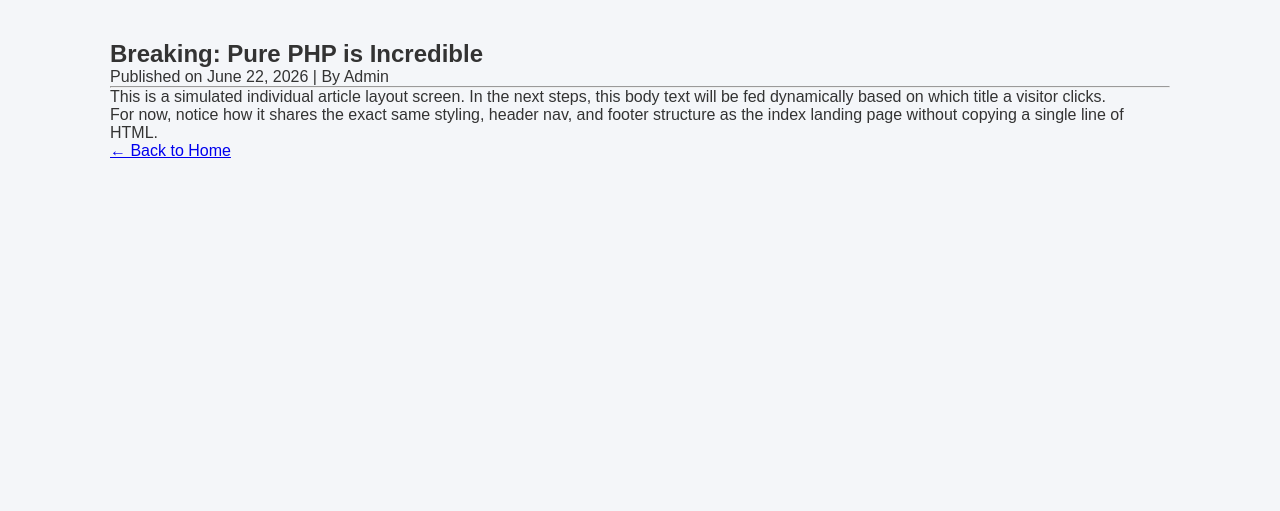
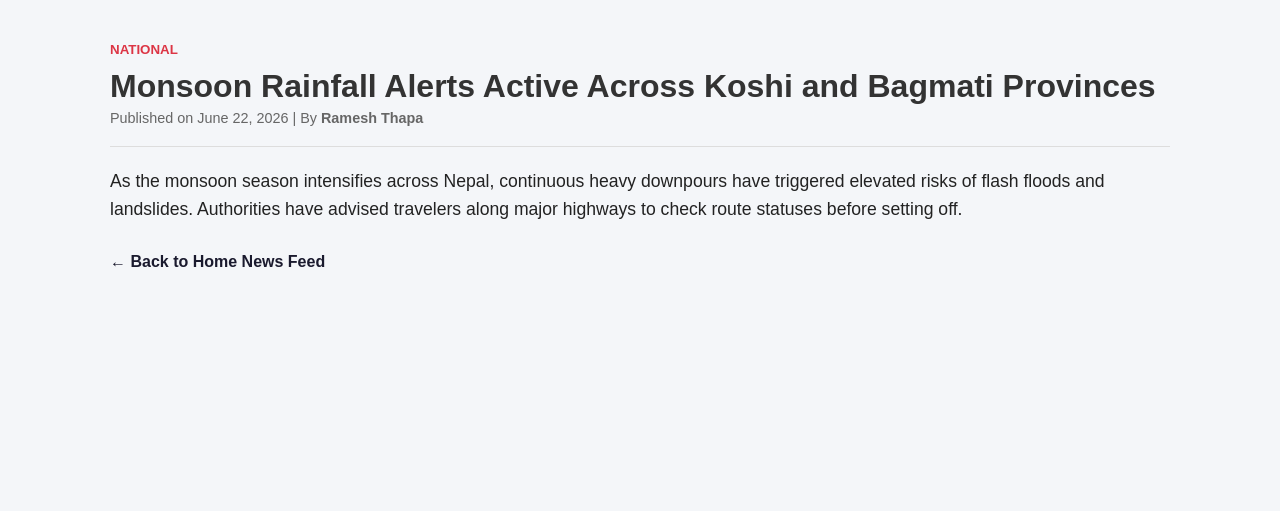
Before and after one commit to rabishrestha/php-cms-step-by-step, a PHP site: page /bim4projects/blog-view.php?slug=monsoon-rainfall-alerts-koshi-bagmati in a window 1280 px wide. Shown: the part 110-621 px from the top of the page. Run offline with PHP 8.4, Linux system fonts and the light colour scheme.

Commit message:
Unit 2 Complete: Embedded a multidimensional associative array feed with foreach loop constraints

```diff
--- /dev/null
+++ b/config/config.php
@@ -0,0 +1,19 @@
+<?php
+// Start session globally
+if (session_status() === PHP_SESSION_NONE) {
+    session_start();
+}
+
+// 1. URL Constants (For the browser - CSS, JS, Images, Links)
+define('BASE_URL', 'http://localhost/bim4projects/g0/news/public/');
+
+// 2. Filesystem Path Constants (For PHP internal includes/requires)
+// __DIR__ pointing to the config folder, so dirname(__DIR__) gets the project root
+define('ROOT_PATH', dirname(__DIR__) . '/');
+define('TEMPLATE_PATH', ROOT_PATH . 'templates/');
+define('SRC_PATH', ROOT_PATH . 'src/');
+
+// Error Reporting
+ini_set('display_errors', 1);
+ini_set('display_startup_errors', 1);
+error_reporting(E_ALL);
--- a/public/blog-view.php
+++ b/public/blog-view.php
@@ -1,20 +1,62 @@
 <?php
-include_once __DIR__ . '/../templates/header.php';
+// 1. Pull in configurations and path constants
+require_once __DIR__ . '/../config/config.php';
+
+// 2. Load our simulated database array
+require_once SRC_PATH . 'database/mock_posts.php';
+
+// 3. Capture the 'slug' from the URL parameter ($_GET)
+// If no slug is provided, default it to an empty string
+$slug = isset($_GET['slug']) ? trim($_GET['slug']) : '';
+
+// 4. Search our mock data array for an article with a matching slug
+$currentPost = null;
+foreach ($posts as $post) {
+    if ($post['slug'] === $slug) {
+        $currentPost = $post;
+        break; // Stop looking once we find it
+    }
+}
+
+// 5. Load the global header layout template
+require_once TEMPLATE_PATH . 'header.php';
 ?>
 
 <main class="content-area">
-    <article class="single-post">
-        <h1>Breaking: Pure PHP is Incredible</h1>
-        <p class="meta">Published on June 22, 2026 | By Admin</p>
-        <hr>
-        <div class="post-body">
-            <p>This is a simulated individual article layout screen. In the next steps, this body text will be fed dynamically based on which title a visitor clicks.</p>
-            <p>For now, notice how it shares the exact same styling, header nav, and footer structure as the index landing page without copying a single line of HTML.</p>
+    <?php if ($currentPost): ?>
+        <!-- ARTICLE FOUND: Display the dynamic news data -->
+        <article class="single-post">
+            <small style="color: #dc3545; font-weight: bold; text-transform: uppercase;">
+                <?= htmlspecialchars($currentPost['category']); ?>
+            </small>
+            <h1 style="font-size: 2rem; margin: 10px 0 5px 0;">
+                <?= htmlspecialchars($currentPost['title']); ?>
+            </h1>
+            <p class="meta" style="color: #666; font-size: 0.9rem; margin-bottom: 20px;">
+                Published on <?= htmlspecialchars($currentPost['published_at']); ?> | By <strong><?= htmlspecialchars($currentPost['author']); ?></strong>
+            </p>
+            <hr style="border: 0; border-top: 1px solid #ddd; margin-bottom: 20px;">
+
+            <div class="post-body" style="font-size: 1.1rem; line-height: 1.6; color: #222;">
+                <!-- The main news content -->
+                <p><?= htmlspecialchars($currentPost['content']); ?></p>
+            </div>
+
+            <a href="index.php" style="display: inline-block; margin-top: 30px; color: #1a1a2e; text-decoration: none; font-weight: bold;">
+                &larr; Back to Home News Feed
+            </a>
+        </article>
+    <?php else: ?>
+        <!-- ERROR STATE: User manipulated the URL or the article does not exist -->
+        <div class="error-box" style="text-align: center; padding: 40px; background: #fff; border-radius: 8px;">
+            <h2 style="color: #dc3545;">📰 Article Not Found</h2>
+            <p>The news story you are trying to read does not exist or has been archived.</p>
+            <a href="index.php" style="color: #1a1a2e; font-weight: bold;">Return to Home Page</a>
         </div>
-        <a href="index.php">&larr; Back to Home</a>
-    </article>
+    <?php endif; ?>
 </main>
 
 <?php
-include_once __DIR__ . '/../templates/footer.php';
+// 6. Load the global footer layout template
+require_once TEMPLATE_PATH . 'footer.php';
 ?>
--- /dev/null
+++ b/src/database/mock_posts.php
@@ -0,0 +1,71 @@
+<?php
+// Simulated database table for Hamro News articles
+
+$posts = [
+    [
+        'id' => 1,
+        'title' => 'Monsoon Rainfall Alerts Active Across Koshi and Bagmati Provinces',
+        'slug' => 'monsoon-rainfall-alerts-koshi-bagmati',
+        'summary' => 'The Department of Hydrology and Meteorology issues warnings urging caution in mountainous areas due to rising river levels.',
+        'content' => 'As the monsoon season intensifies across Nepal, continuous heavy downpours have triggered elevated risks of flash floods and landslides. Authorities have advised travelers along major highways to check route statuses before setting off.',
+        'category' => 'National',
+        'author' => 'Ramesh Thapa',
+        'published_at' => 'June 22, 2026',
+        'image' => 'monsoon.jpg'
+    ],
+    [
+        'id' => 2,
+        'title' => 'Nepal Tourism Board Reports Surge in Summer Trekking Registrations',
+        'slug' => 'nepal-tourism-board-trekking-surge',
+        'summary' => 'Despite the seasonal rains, off-peak high-altitude trekking applications see a noticeable rise from international adventure enthusiasts.',
+        'content' => 'The Nepal Tourism Board highlighted a growing market segment shifting toward unique flora and rain-shadow region treks like Upper Mustang and Dolpo, marking a solid boost for local teahouses.',
+        'category' => 'Tourism',
+        'author' => 'Sita Shrestha',
+        'published_at' => 'June 21, 2026',
+        'image' => 'tourism.jpg'
+    ],
+    [
+        'id' => 3,
+        'title' => 'Kathmandu Tech Hub Initiative Launches Free Coding Bootcamps for Youth',
+        'slug' => 'kathmandu-tech-hub-free-coding-bootcamp',
+        'summary' => 'A new collaborative ecosystem aims to upskill 5,000 local developers in modern programming stacks over the next year.',
+        'content' => 'Backing local digital transformation efforts, industry leaders in Lalitpur and Kathmandu have pooled resources to create open-access tech institutes. The goal is to establish Nepal as an emerging regional software service hub.',
+        'category' => 'Technology',
+        'author' => 'Anil Tamang',
+        'published_at' => 'June 19, 2026',
+        'image' => 'tech.jpg'
+    ],
+    [
+        'id' => 4,
+        'title' => 'Nepal Cricket Team Secures Thrilling Victory in T20 Tri-Series Opener',
+        'slug' => 'nepal-cricket-team-win-t20-tri-series',
+        'summary' => 'A spectacular final-over boundary seals the win for Nepal in front of a packed, roaring crowd at the TU Cricket Ground.',
+        'content' => 'The national team showcased exceptional death-overs bowling before chasing down a target of 168 runs with only two balls to spare. The outstanding performance sets an optimistic tone for the remainder of the international tournament.',
+        'category' => 'Sports',
+        'author' => 'Binod Chaudhary',
+        'published_at' => 'June 18, 2026',
+        'image' => 'cricket.jpg'
+    ],
+    [
+        'id' => 5,
+        'title' => 'Hydropower Exports to India Reach Record Highs This Quarter',
+        'slug' => 'hydropower-exports-india-record-highs',
+        'summary' => 'Increased generational capacity during the wet season enables Nepal to maximize clean energy exports via the cross-border transmission line.',
+        'content' => 'According to the Nepal Electricity Authority (NEA), optimized surplus power management generated substantial revenue this month. New generation projects hitting the grid are positioning renewable power as a primary driver of national economic growth.',
+        'category' => 'Business',
+        'author' => 'Pooja Adhikari',
+        'published_at' => 'June 17, 2026',
+        'image' => 'hydro.jpg'
+    ],
+    [
+        'id' => 6,
+        'title' => 'Restoration of Historical Baseline Monemunts Begins in Bhaktapur Durbar Square',
+        'slug' => 'bhaktapur-durbar-square-restoration-begins',
+        'summary' => 'Local heritage conservation groups collaborate with expert craftsmen to preserve intricate woodwork on centuries-old structures.',
+        'content' => 'Using traditional techniques passed down through generations, master artisans have begun reconstructing delicate courtyard lattices and structural beams. The initiative is heavily supported by community participation to maintain historical authenticity.',
+        'category' => 'Culture',
+        'author' => 'Rabi Shrestha',
+        'published_at' => 'June 15, 2026',
+        'image' => 'culture.jpg'
+    ]
+];
```
Also changed, not shown: public/index.php (+37 -13 lines).
